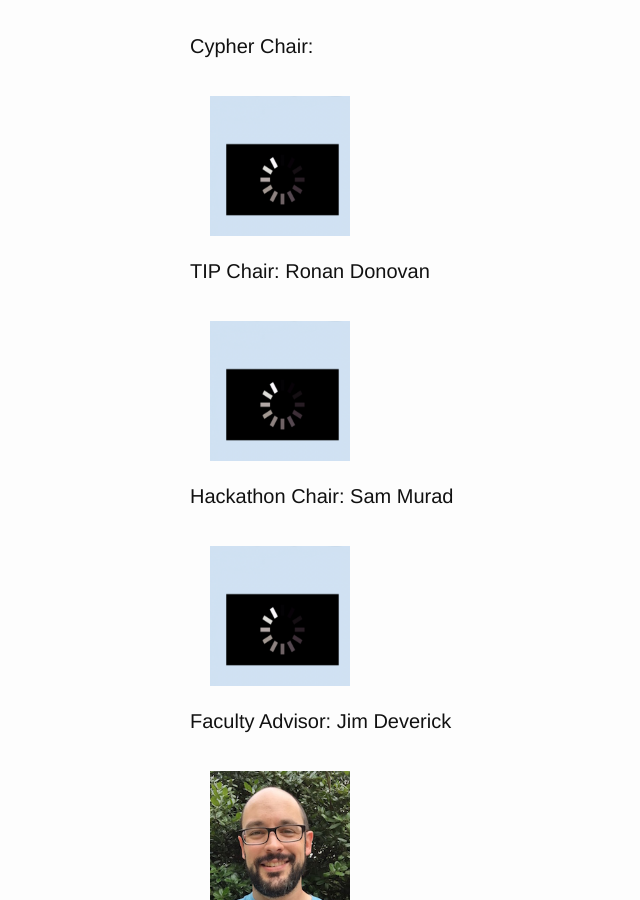
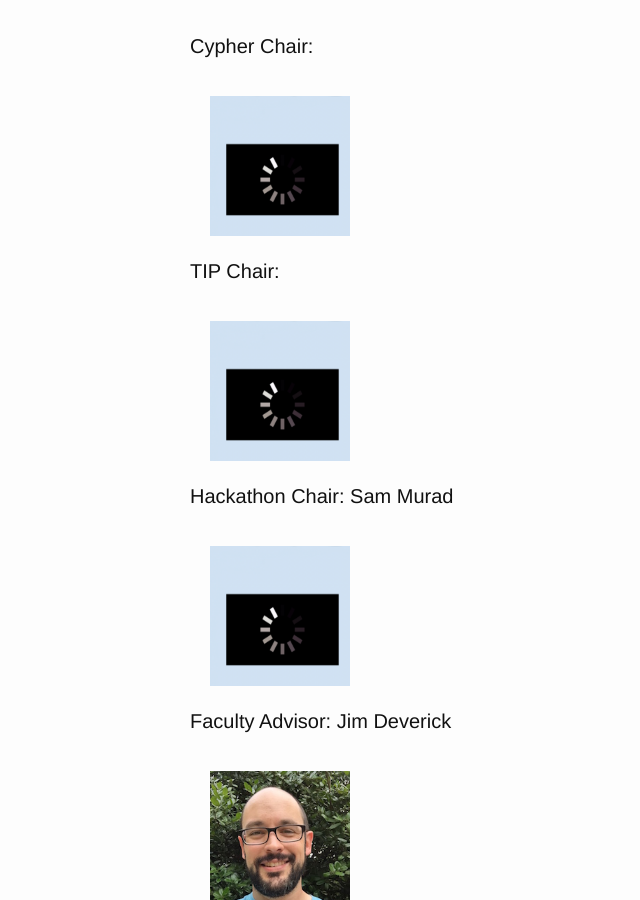
Before and after one commit to ACMWM/acmwm.github.io, a Jekyll site: the page built from _pages/officers.md, in a window 1280 px wide and 900 px high, scrolled down 1900 px. Shown: the whole window, without its empty margins (80-720 px from the left). Built offline with Jekyll 4.4.1, drawn with Linux system fonts in a browser that asks for light colours.

Commit message:
getting rid of old tip chair name

```diff
--- a/_config.yml
+++ b/_config.yml
@@ -68,7 +68,7 @@ officers:
     bio:
 
   - job: TIP Chair
-    name: Ronan Donovan
+    name:
     pic: tbapic.jpg
     bio:
 
```
